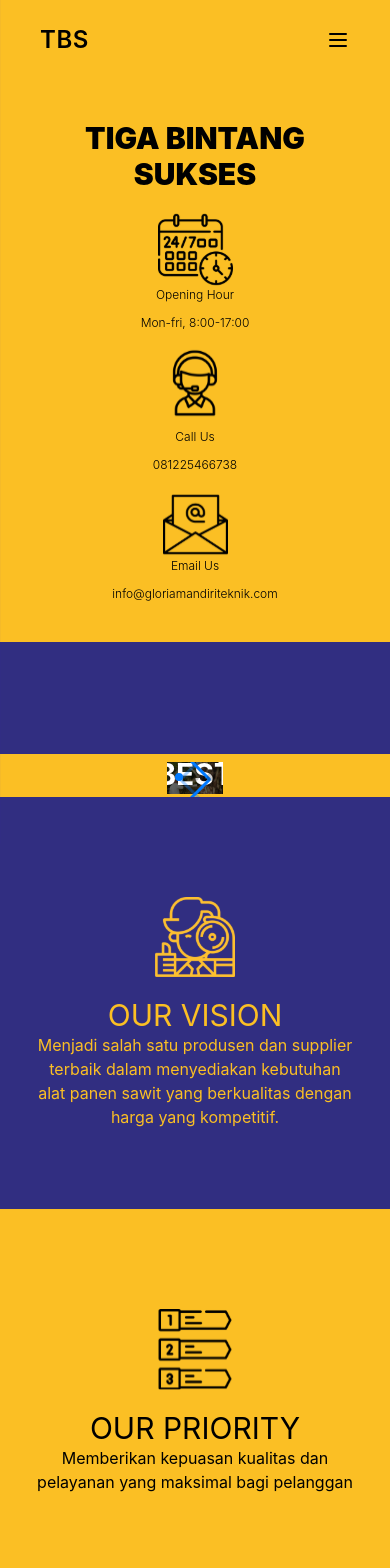
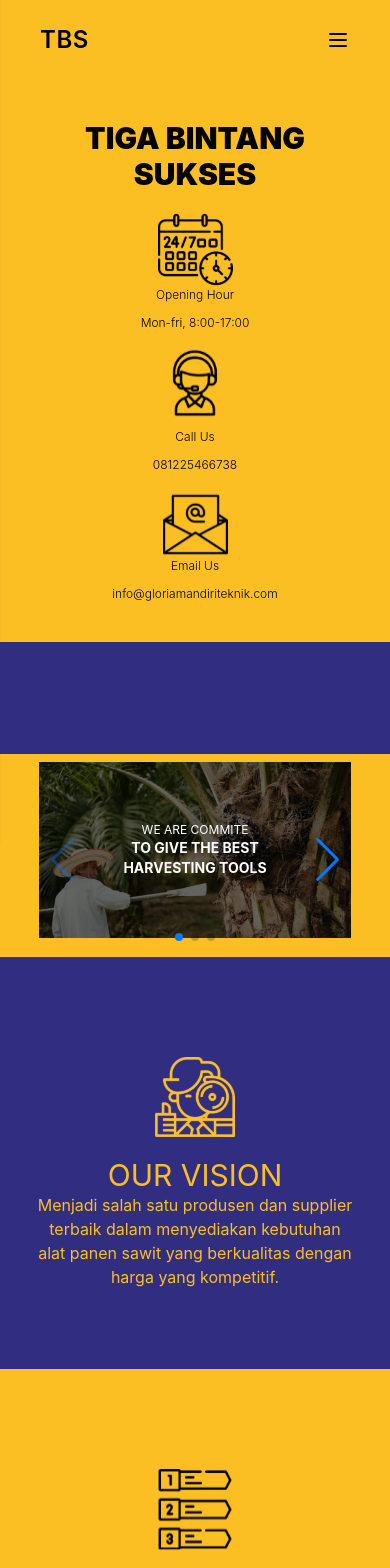
Before and after one commit to rickyrivaldo98/tigabintang, a React (Create React App) app: page / in a window 390 px wide. Shown: the top 1568 px of the page. Built offline with nearby package versions, Linux system fonts and the light colour scheme; what react-alert-template-basic would draw is missing.

Commit message:
bagian ricky

```diff
--- a/package.json
+++ b/package.json
@@ -13,6 +13,7 @@
     "axios": "^0.21.1",
     "draft-convert": "^2.1.11",
     "draft-js": "^0.11.7",
+    "html-react-parser": "^1.2.7",
     "prop-types": "^15.7.2",
     "react": "^17.0.2",
     "react-alert": "^7.0.3",
--- a/src/App.js
+++ b/src/App.js
@@ -12,6 +12,7 @@ import Login from "./pages/auth/Login";
 import PublicRoute from "./pages/utils/PublicRoute";
 import PrivateRoute from "./pages/utils/PrivateRoute";
 import Detail from "./pages/Detail";
+import ScrollToTop from "./components/ScrollToTop";
 import React, { useEffect, useState } from "react";
 import Aos from "aos";
 import "aos/dist/aos.css";
@@ -25,6 +26,7 @@ function App() {
   return (
     <>
       {/* <Navbar /> */}
+      <ScrollToTop />
       <Switch>
         <PublicRoute path="/login" component={Login} />
         <PrivateRoute path="/admin" component={Admin} />
--- a/src/components/Carousel.js
+++ b/src/components/Carousel.js
@@ -12,7 +12,7 @@ SwiperCore.use([Pagination, Navigation]);
 const Carousel = () => {
   return (
     <>
-      <div className="px-40">
+      <div className="xl:px-40">
         <Swiper
           spaceBetween={30}
           pagination={{
@@ -24,21 +24,21 @@ const Carousel = () => {
           <SwiperSlide>
             <img src={panen1} alt="" />
             <div className="textContent">
-              <div className="text-xl text-white font-reguler">
+              <div className="text-xs lg:text-xl text-white font-reguler">
                 WE ARE COMMITE
               </div>
-              <div className="text-3xl text-white font-bold">
+              <div className="text-sm lg:text-3xl text-white font-bold">
                 TO GIVE THE BEST HARVESTING TOOLS
               </div>
             </div>
           </SwiperSlide>
           <SwiperSlide>
-            <img src={panen2} alt="" />
+            <img style={{ height: "auto" }} src={panen2} alt="" />
             <div className="textContent">
-              <div className="text-xl text-white font-reguler">
+              <div className="text-xs lg:text-xl text-white font-reguler">
                 WE ARE PROVIDE
               </div>
-              <div className="text-3xl text-white font-bold">
+              <div className="text-sm lg:text-3xl text-white font-bold">
                 QUALITY AND COMPLETE PRODUCT
               </div>
             </div>
@@ -46,10 +46,10 @@ const Carousel = () => {
           <SwiperSlide>
             <img src={panen3} alt="" />
             <div className="textContent">
-              <div className="text-xl text-white font-reguler">
+              <div className="text-xs lg:text-xl text-white font-reguler">
                 TO SIMPLIFY YOU
               </div>
-              <div className="text-3xl text-white font-bold">
+              <div className="text-sm lg:text-3xl text-white font-bold">
                 WHEN HARVEST THE OIL PALM
               </div>
             </div>
--- a/src/components/ProductComp.js
+++ b/src/components/ProductComp.js
@@ -4,6 +4,8 @@ import panen1 from "../assets/img/panen1.svg";
 import "../assets/css/Service.css";
 import { AiOutlinePlus } from "react-icons/ai";
 import { Link } from "react-router-dom";
+import parse from "html-react-parser";
+
 const ProductComp = () => {
   const [Data, setData] = useState([]);
   const [Loading, setLoading] = useState(false);
@@ -51,7 +53,9 @@ const ProductComp = () => {
                         }
                         alt=""
                       />
-                      <div className="textServices">{x.deskripsi_produk}</div>
+                      <div className="textServices">
+                        {parse(`${x.deskripsi_produk.substring(0, 50)}...`)}
+                      </div>
                     </div>
                     <div className="flex justify-between bg-indigo-900">
                       <div className="px-2 py-4 text-lg font-bold text-yellow-500">
--- /dev/null
+++ b/src/components/ScrollToTop.js
@@ -0,0 +1,17 @@
+import { useEffect } from "react";
+import { withRouter } from "react-router-dom";
+
+function ScrollToTop({ history }) {
+  useEffect(() => {
+    const unlisten = history.listen(() => {
+      window.scrollTo(0, 0);
+    });
+    return () => {
+      unlisten();
+    };
+  }, []);
+
+  return null;
+}
+
+export default withRouter(ScrollToTop);
--- a/src/components/ServiceLanding.js
+++ b/src/components/ServiceLanding.js
@@ -3,6 +3,8 @@ import service2 from "../assets/img/service2.jpeg";
 import service3 from "../assets/img/service3.jpeg";
 import "../assets/css/Service.css";
 import { AiOutlinePlus } from "react-icons/ai";
+import { Link } from "react-router-dom";
+
 const ServiceLanding = () => {
   return (
     <>
@@ -66,12 +68,14 @@ const ServiceLanding = () => {
           </div>
         </div>
         <div className="flex justify-center pt-4 md:pt-10">
+          <Link to="/service">
             <div
               data-aos="fade-up"
               className="text-xl md:text-3xl py-3 w-40 md:w-64 bg-yellow-400"
             >
               See More
             </div>
+          </Link>
         </div>
       </div>
     </>
--- a/src/components/TeamLanding.js
+++ b/src/components/TeamLanding.js
@@ -1,6 +1,8 @@
 import Teambg from "../assets/img/Teamlanding.svg";
 import Team1 from "../assets/img/tim1.jpeg";
 import "../assets/css/Team.css";
+import { Link } from "react-router-dom";
+
 const TeamLanding = () => {
   return (
     <>
@@ -46,12 +48,14 @@ const TeamLanding = () => {
                 {/* <p class="">Senior Product Designer</p> */}
               </div>
               <div className="flex justify-center text-center pt-20">
+                <Link to="/team">
                   <div
                     data-aos="fade-down"
                     className="text-lg md:text-3xl py-3 w-40 md:w-64 bg-yellow-400 text-black"
                   >
                     See More
                   </div>
+                </Link>
               </div>
             </div>
           </section>
--- a/src/layout/Footer.js
+++ b/src/layout/Footer.js
@@ -20,8 +20,8 @@ const Footer = () => {
               <div>info@gloriamandiriteknik.com</div>
             </div>
             <div className="flex pt-4">
-              <div className="pr-14 md:pr-10">
-                <img className="m-auto" src={Maps} alt="" />
+              <div className="pr-10">
+                <img className="m-auto md:w-auto w-16" src={Maps} alt="" />
               </div>
               <div>
                 Jalan Soekarno-Hatta No 10, Kec. Payung Sekaki, Pekanbaru
--- a/src/layout/Navbar.js
+++ b/src/layout/Navbar.js
@@ -7,7 +7,10 @@ const Navbar = ({ toggle }) => {
   return (
     <>
       <div className="flex justify-between items-center h-16 bg-white-500 text-black  pt-10 pb-10 ">
-        <Link className="text-2xl font-semibold tracking-wide pl-10 lg:hidden">
+        <Link
+          to="/"
+          className="text-2xl font-semibold tracking-wide pl-10 lg:hidden"
+        >
           TBS
         </Link>
         <div className="px-10 cursor-pointer lg:hidden" onClick={toggle}>
--- a/src/pages/Detail.js
+++ b/src/pages/Detail.js
@@ -5,6 +5,8 @@ import Footer from "../layout/Footer";
 import axios from "axios";
 import { Link, useParams } from "react-router-dom";
 import { data } from "autoprefixer";
+import parse from "html-react-parser";
+
 const Detail = () => {
   const [isOpen, setIsOpen] = useState(false);
   const toggle = () => {
@@ -72,7 +74,7 @@ const Detail = () => {
                   Deskripsi Produk
                 </div>
                 <div className="text-xl md:text-2xl py-5 pl-5">
-                  {Data.deskripsi_produk}
+                  {parse(`${Data.deskripsi_produk}`)}
                 </div>
 
                 <div className="grid grid-cols-1 gap-y-5 md:grid-cols-2">
```
Also changed, not shown: 1 other file (tests, documents, lock files or other folders). Lines whose indentation alone changed are shown as unchanged.
